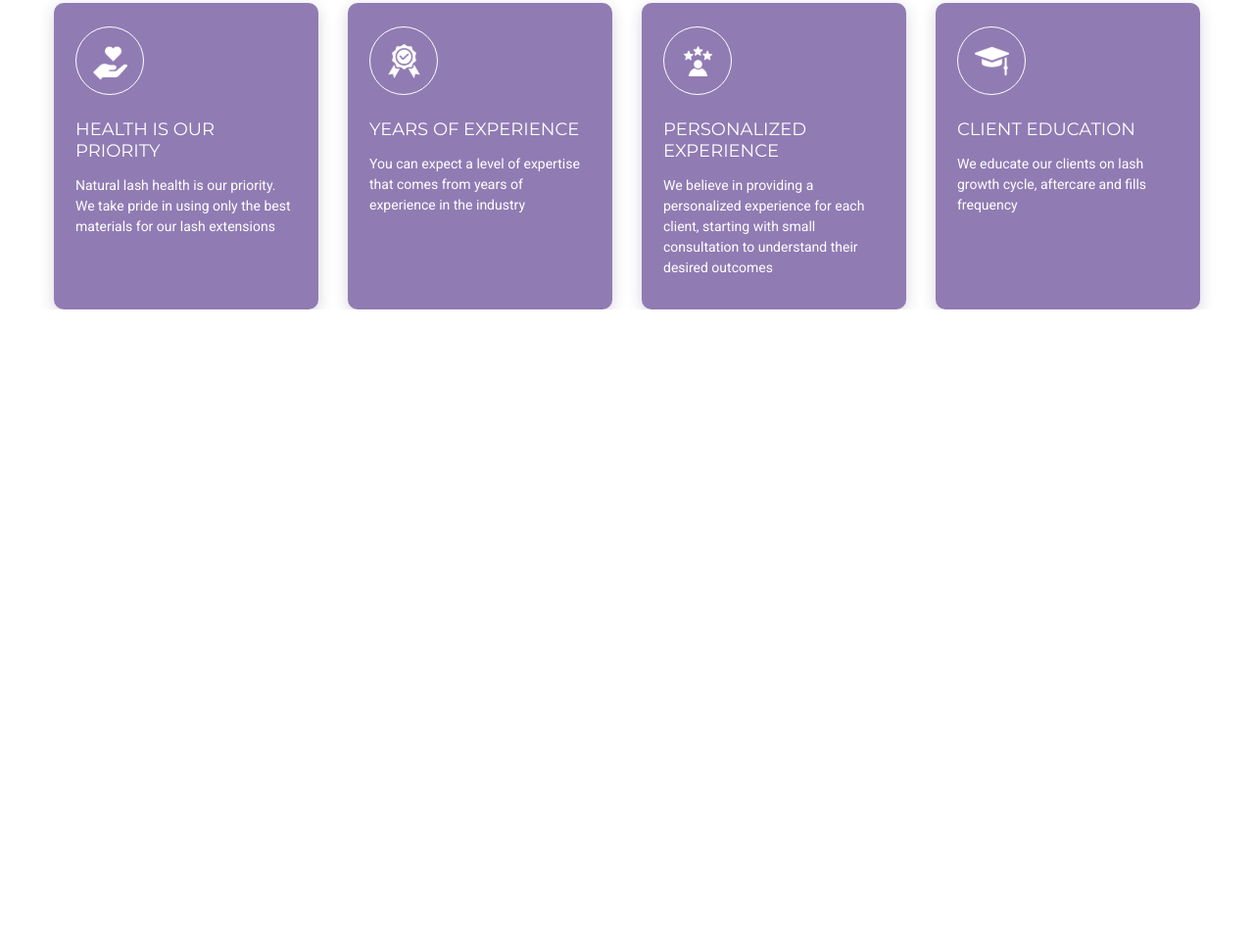
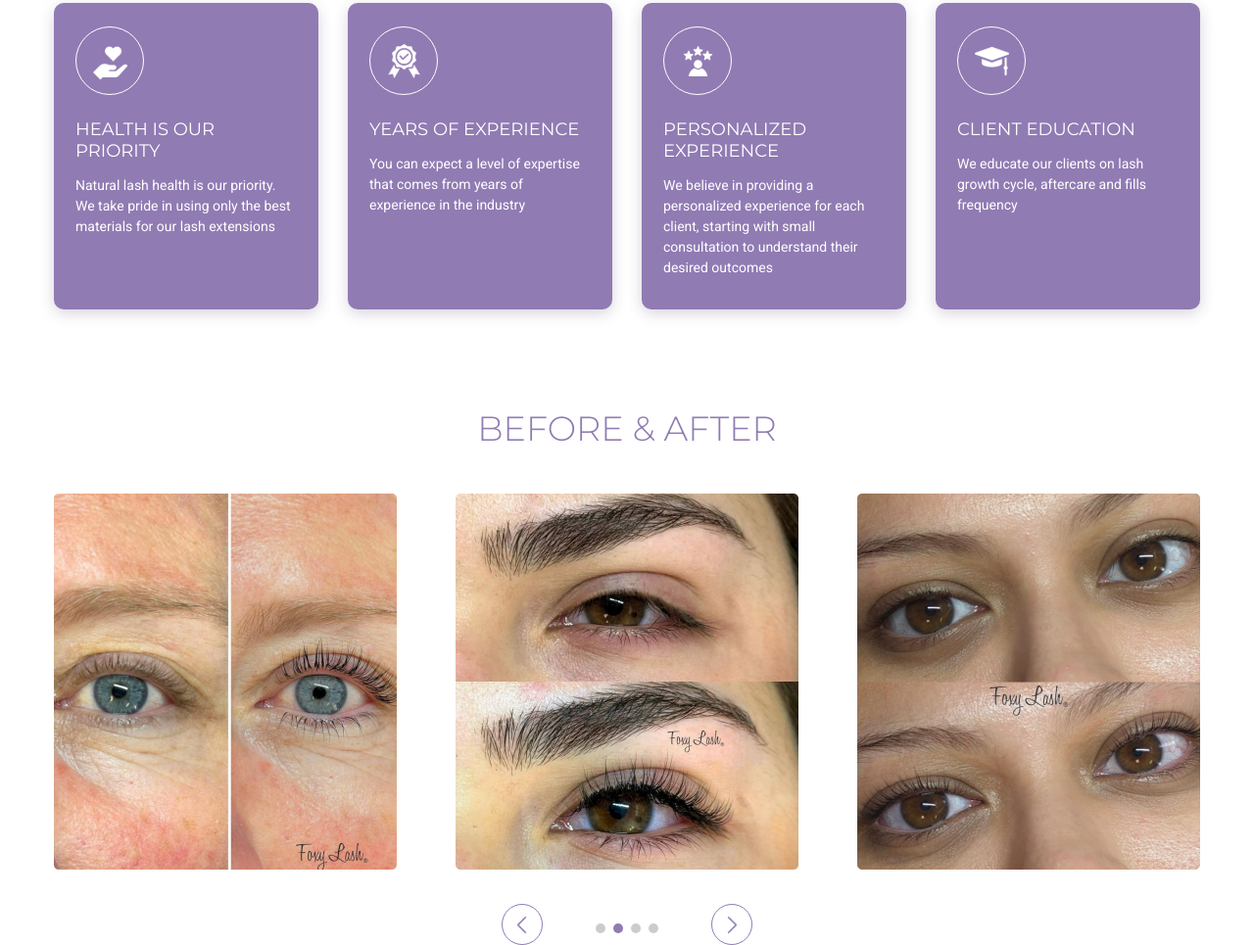
Before and after one commit to RomanBezuhlyi/Foxy_lash, a website with bundled scripts: page src/html/index.html in a window 1280 px wide. Shown: the part 1257-2222 px from the top of the page at 98% size. Before the commit the page ends 1573 px from the top, so only its background shows below. Built offline with nearby package versions, Linux system fonts and the light colour scheme; files whose address does not match are found by name.

Commit message:
added portfolio section

```diff
--- a/package.json
+++ b/package.json
@@ -34,5 +34,8 @@
   },
   "browserslist": [
     "last 5 versions"
-  ]
+  ],
+  "dependencies": {
+    "swiper": "^11.0.5"
+  }
 }
--- /dev/null
+++ b/src/html/blocks/portfolio.html
@@ -0,0 +1,52 @@
+<section id="portfolio" class="portfolio-wrap">
+  <div class="container">
+    <div class="portfolio">
+      <h2>before & after</h2>
+      <div class="portfolio__carousel">
+        <div class="portfolio__swiper swiper">
+          <div class="swiper-wrapper">
+            <img
+              class="portfolio__slide swiper-slide"
+              src="./img/before&after/401729181_18313368304191189_5320658866702429908_n 1.png"
+              alt=""
+            />
+            <img
+              class="portfolio__slide swiper-slide"
+              src="./img//before&after/406444491_18316485202191189_3476829486815934245_n 1.png"
+              alt=""
+            />
+            <img
+              class="portfolio__slide swiper-slide"
+              src="./img/before&after/414997080_18320308939191189_7403494604279132249_n 1.png"
+              alt=""
+            />
+            <img
+              class="portfolio__slide swiper-slide"
+              src="./img/before&after/image 20.png"
+              alt=""
+            />
+            <img
+              class="portfolio__slide swiper-slide"
+              src="./img/before&after/image 21.png"
+              alt=""
+            />
+            <img
+              class="portfolio__slide swiper-slide"
+              src="./img/before&after/image 22.png"
+              alt=""
+            />
+          </div>
+          <div class="portfolio__pagination">
+            <button class="portdolio__btn-prev">
+              <img src="./img/icons/chev-l.svg" alt="" />
+            </button>
+            <div class="swiper-pagination"></div>
+            <button class="portdolio__btn-next">
+              <img src="./img/icons/chev-r.svg" alt="" />
+            </button>
+          </div>
+        </div>
+      </div>
+    </div>
+  </div>
+</section>
--- a/src/html/index.html
+++ b/src/html/index.html
@@ -10,12 +10,17 @@
     <link rel="icon" href="../img/favicon.ico" type="image/x-icon" />
     <title>Foxy Lash</title>
     <link rel="stylesheet" href="./css/main.css" />
+    <link
+      rel="stylesheet"
+      href="https://cdn.jsdelivr.net/npm/swiper@11/swiper-bundle.min.css"
+    />
+    <script src="https://cdn.jsdelivr.net/npm/swiper@10/swiper-bundle.min.js"></script>
   </head>
   <body>
     @@include('blocks/header.html')
     <main>
       @@include('blocks/hero.html') @@include('blocks/referal.html')
-      @@include('blocks/about.html')
+      @@include('blocks/about.html') @@include('blocks/portfolio.html')
     </main>
     @@include('blocks/footer.html')
     <script src="./js/index.bundle.js"></script>
--- a/src/js/index.js
+++ b/src/js/index.js
@@ -1 +1,2 @@
 import "./modules/mobile-nav";
+import "./modules/portfolio";
--- /dev/null
+++ b/src/js/modules/portfolio.js
@@ -0,0 +1,22 @@
+var swiper = new Swiper(".portfolio__swiper", {
+  navigation: {
+    prevEl: ".portdolio__btn-prev",
+    nextEl: ".portdolio__btn-next",
+  },
+  pagination: {
+    el: ".swiper-pagination",
+  },
+  slidesPerView: 1,
+  initialSlide: 1,
+  spaceBetween: 10,
+  breakpoints: {
+    768: {
+      slidesPerView: 2,
+      spaceBetween: 28,
+    },
+    991: {
+      slidesPerView: 3,
+      spaceBetween: 60,
+    },
+  },
+});
--- /dev/null
+++ b/src/scss/blocks/_portfolio.scss
@@ -0,0 +1,45 @@
+.portfolio-wrap {
+  margin-bottom: 100px;
+  @media (max-width: 1200px) {
+    margin-bottom: 80px;
+  }
+  @media (max-width: 576px) {
+    margin-bottom: 70px;
+  }
+}
+
+.portfolio {
+  h2 {
+    text-align: center;
+    margin-bottom: 45px;
+  }
+  &__pagination {
+    margin-top: 35px;
+    @include flex(row, center, center);
+    gap: 172px;
+    @media (max-width: 786px) {
+      margin-top: 20px;
+    }
+  }
+}
+
+.portdolio__btn-prev,
+.portdolio__btn-next {
+  @include flex(row, center, center);
+}
+.swiper-pagination {
+  width: auto !important;
+  left: 50% !important;
+  transform: translateX(-50%) !important;
+}
+.swiper-button-disabled {
+  opacity: 0.5 !important;
+}
+.swiper-pagination-bullet {
+  width: 10px !important;
+  height: 10px !important;
+}
+
+.swiper-pagination-bullet-active {
+  background-color: $accent !important;
+}
```
Also changed, not shown: build/css/main.css, build/index.html, build/js/index.bundle.js, 1 other file.
